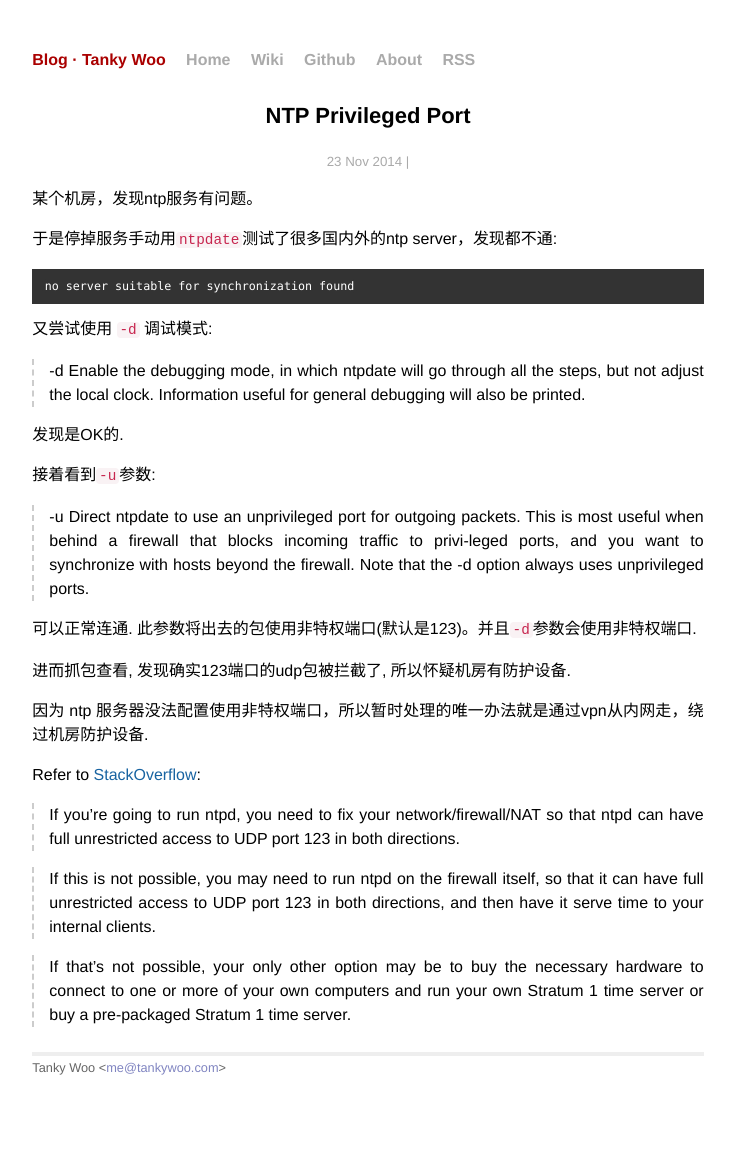
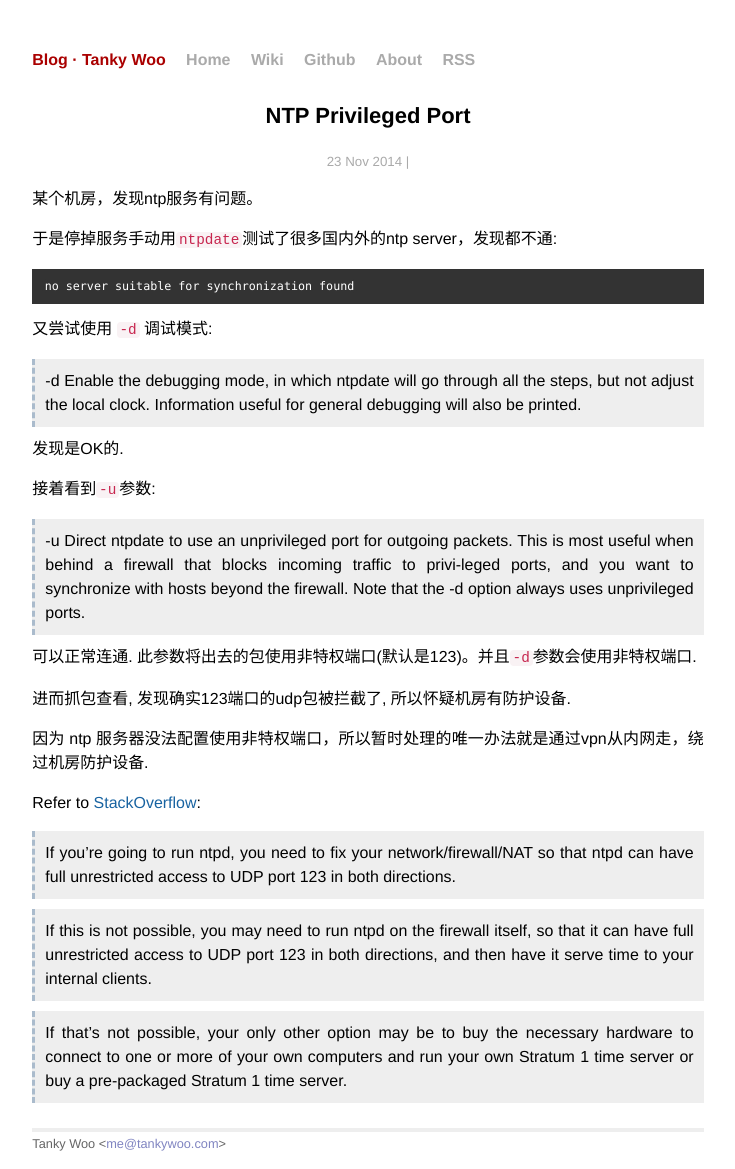
Before and after one commit to Harteyang/harte.top, a Jekyll site: the page built from _posts/2014-11-23-ntp-privileged-port.markdown, in a window 1280 px wide. Shown: the whole page, without its empty margins (272-1007 px from the left). Built offline with Jekyll 4.4.1, drawn with Linux system fonts in a browser that asks for light colours; Markdown is read by kramdown in place of the engine named in the settings; comment, search, counter and statistics services are not loaded; before the commit the page ends 1093 px from its top, so only the background shows below that.

Commit message:
change blockquote style

```diff
--- a/css/main.css
+++ b/css/main.css
@@ -36,8 +36,14 @@ blockquote {
   /* font: 14px/22px normal helvetica, sans-serif; */
   margin-top: 10px;
   margin-bottom: 10px;
-  padding-left: 15px;
-  border-left: 2px dashed #ccc;
+  /* padding-left: 15px; */
+  padding: 10px;
+  border-left: 3px dashed #abc;
+  background-color: #eee;
+}
+
+blockquote p {
+  margin: 0;
 }
 
 /*****************************************************************************/
```
